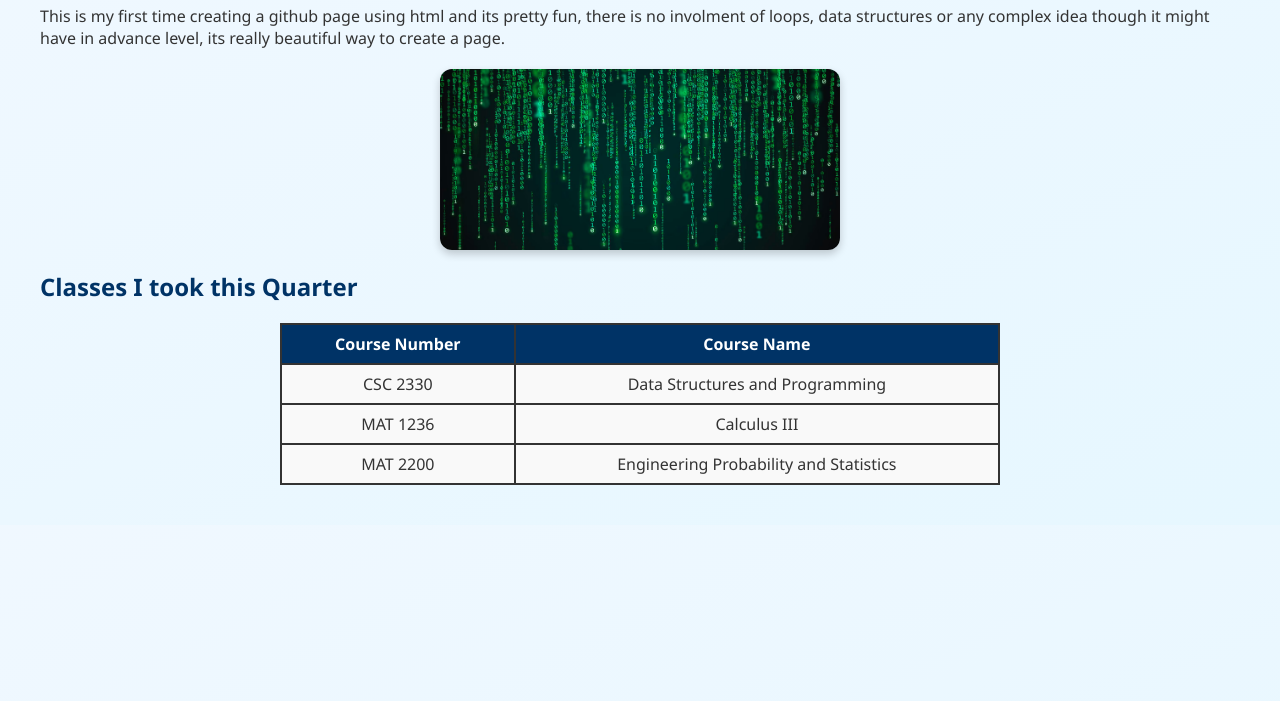
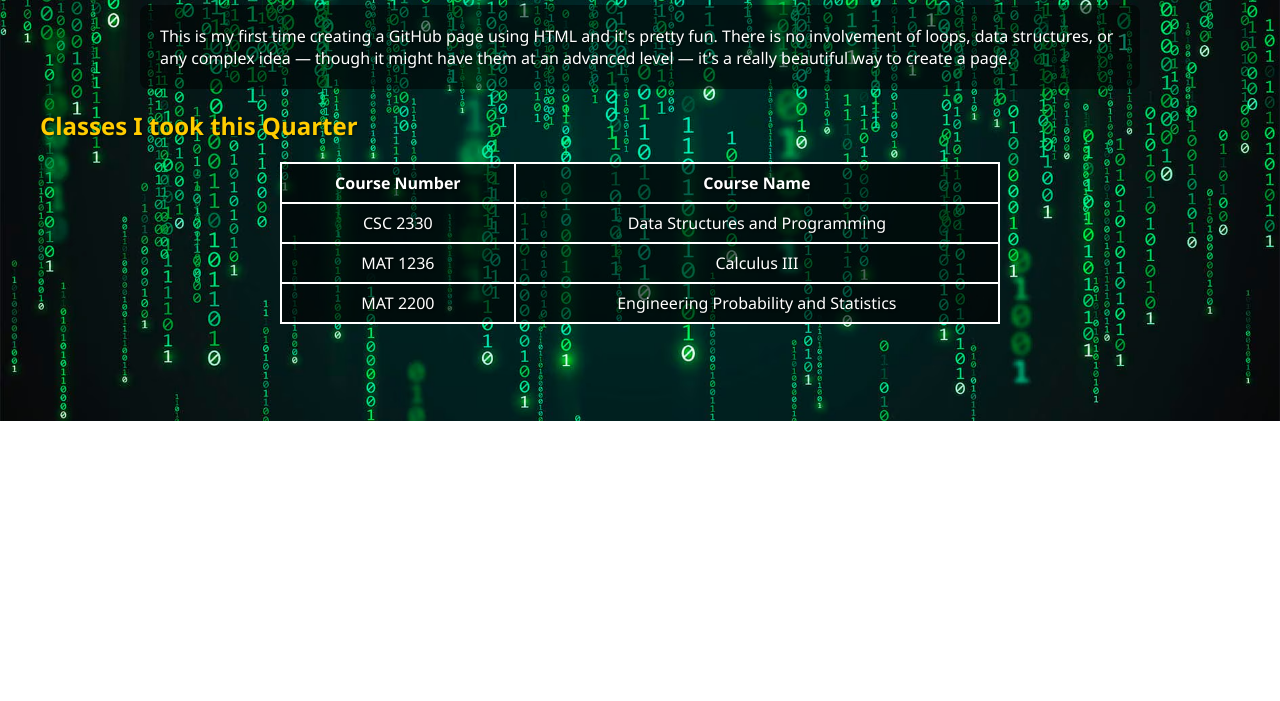
Before and after one commit to Rudra-Bhatt-bit/Rudra-Bhatt.github.io, a plain HTML site: page index.html in a window 1280 px wide. Shown: the part 99-800 px from the top of the page. Drawn offline with Linux system fonts and the light colour scheme.

Commit message:
Update index.html

```diff
--- a/index.html
+++ b/index.html
@@ -4,48 +4,45 @@
   <title>My Coding Life</title>
   <style>
     body {
-      background: linear-gradient(to bottom right, #f0f8ff, #e6f7ff);
+      background-image: url('Coding image.avif');
+      background-size: cover;
+      background-repeat: no-repeat;
+      background-position: center;
       font-family: 'Segoe UI', Tahoma, Geneva, Verdana, sans-serif;
-      color: #333;
+      color: #ffffff;
       margin: 40px;
+      text-shadow: 1px 1px 3px rgba(0, 0, 0, 0.7);
     }
     h1, h2 {
-      color: #003366;
-    }
-    img {
-      width: 400px;
-      height: auto;
-      display: block;
-      margin: 20px auto;
-      border-radius: 12px;
-      box-shadow: 0 4px 8px rgba(0,0,0,0.2);
+      color: #ffcc00;
     }
     table {
       border-collapse: collapse;
       width: 60%;
       margin: 20px auto;
       font-size: 16px;
+      background-color: rgba(0, 0, 0, 0.6); /* semi-transparent background */
+      color: #fff;
     }
     table, th, td {
-      border: 2px solid #333;
+      border: 2px solid #fff;
     }
-    th {
-      background-color: #003366;
-      color: white;
-      padding: 8px;
-    }
-    td {
-      background-color: #f9f9f9;
+    th, td {
       padding: 8px;
       text-align: center;
+    }
+    p {
+      background-color: rgba(0, 0, 0, 0.5);
+      padding: 20px;
+      border-radius: 8px;
+      width: 80%;
+      margin: 20px auto;
     }
   </style>
 </head>
 <body>
   <h1>Heading</h1>
-  <p>This is my first time creating a github page using html and its pretty fun, there is no involment of loops, data structures or any complex idea though it might have in advance level, its really beautiful way to create a page.</p>
-
-  <img src="Coding image.avif" alt="Coding Image">
+  <p>This is my first time creating a GitHub page using HTML and it's pretty fun. There is no involvement of loops, data structures, or any complex idea — though it might have them at an advanced level — it's a really beautiful way to create a page.</p>
 
   <h2>Classes I took this Quarter</h2>
   <table>
@@ -61,7 +58,6 @@
       <td>MAT 1236</td>
       <td>Calculus III</td>
     </tr>
-      </tr>
     <tr>
       <td>MAT 2200</td>
       <td>Engineering Probability and Statistics</td>
```
